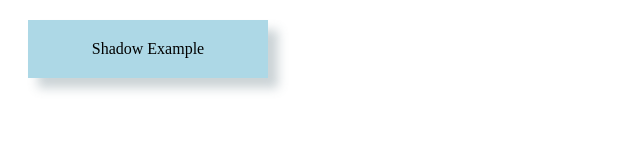
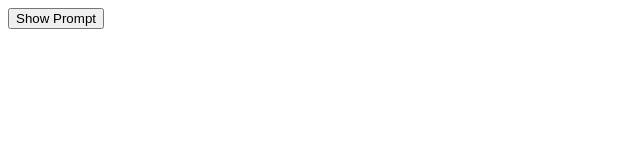
Before and after one commit to MateoArango/Mav-s-freeCodeCamp, a website: page testing/index.html in a window 1280 px wide. Shown: the whole page, without its empty margins (0-640 px from the left). Drawn offline with Linux system fonts and the light colour scheme.

Commit message:
feat: mi first code

```diff
--- a/testing/index.html
+++ b/testing/index.html
@@ -1,12 +1,3 @@
-<div class="shadow-box">Shadow Example</div>
-
-<style>
-.shadow-box {
-  width: 200px;
-  padding: 20px;
-  margin: 20px;
-  background-color: lightblue;
-  text-align: center;
-  box-shadow: 10px 10px 10px rgb(84, 110, 118, 0.3);
-}
-</style>
+<button id="prompt-btn">Show Prompt</button>
+<p id="output"></p>
+<script src="script.js"></script>
--- a/testing/script.js
+++ b/testing/script.js
@@ -0,0 +1,4 @@
+const subject = "JavaScript";
+const topic = "strings";
+
+console.log(`Welcome to ${subject} ${topic} tutorial!`);
```
